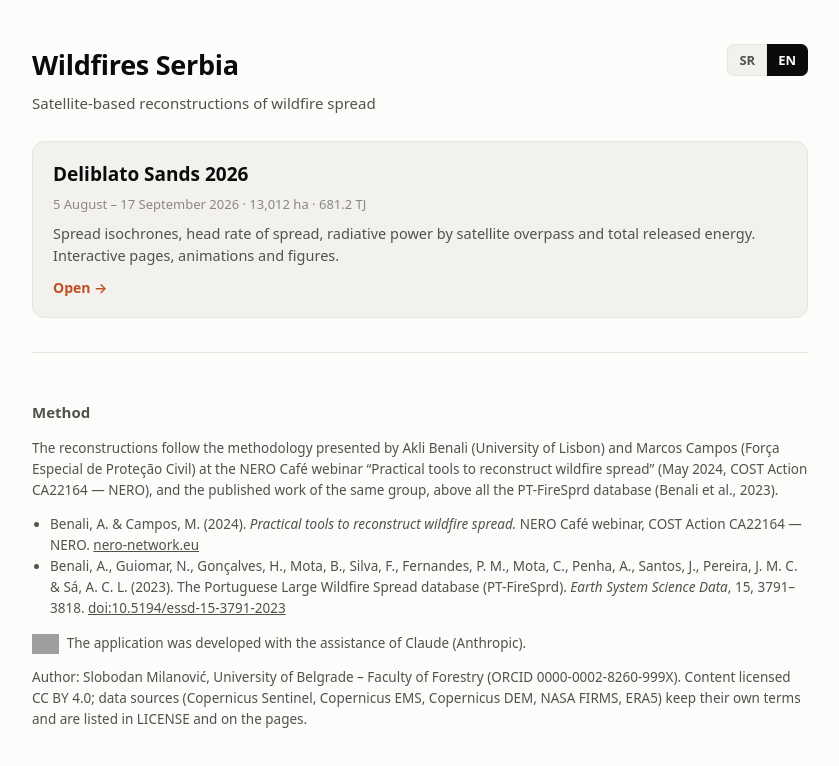
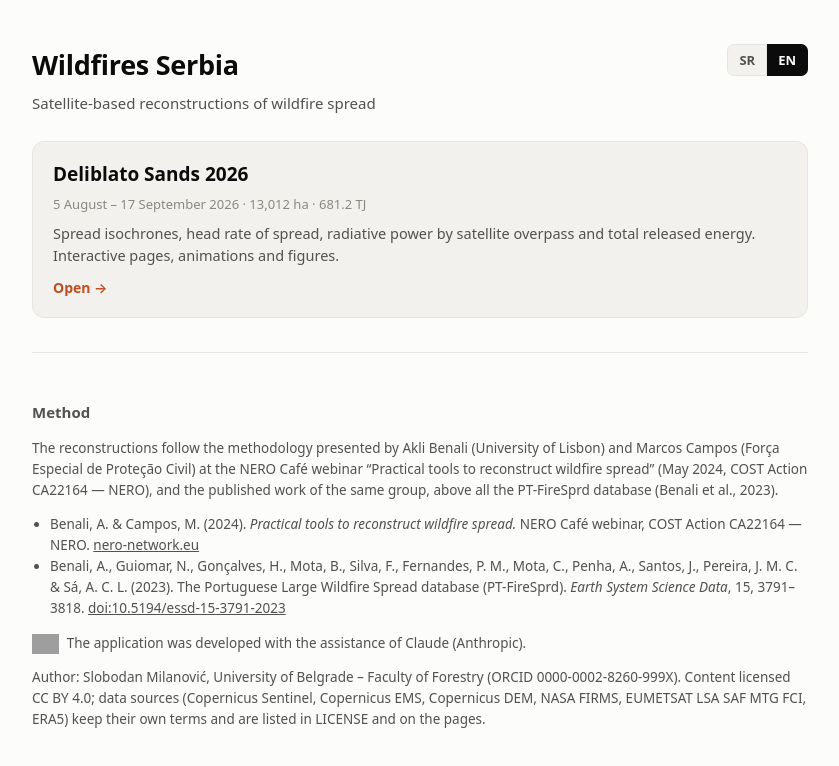
Before and after one commit to slobodan-milanovic/Wildfires_Serbia, a plain HTML site: page index.html in a window 1280 px wide. Shown: the whole page, without its empty margins (220-1059 px from the left). Drawn offline with Linux system fonts and the light colour scheme; grey boxes are pictures that could not be loaded.

Commit message:
Add files via upload

```diff
--- a/index.html
+++ b/index.html
@@ -75,8 +75,8 @@ footer ul { padding-left:18px; margin:6px 0; }
     <li>Benali, A., Guiomar, N., Gonçalves, H., Mota, B., Silva, F., Fernandes, P. M., Mota, C., Penha, A., Santos, J., Pereira, J. M. C. &amp; Sá, A. C. L. (2023). The Portuguese Large Wildfire Spread database (PT-FireSprd). <em>Earth System Science Data</em>, 15, 3791–3818. <a href="https://doi.org/10.5194/essd-15-3791-2023" target="_blank" rel="noopener">doi:10.5194/essd-15-3791-2023</a></li>
   </ul>
   <p><a href="https://claude.ai" target="_blank" rel="noopener"><img src="https://img.shields.io/badge/Developed%20with-Claude-D97757?logo=claude&amp;logoColor=white" alt="Developed with Claude" height="20" style="vertical-align:middle;margin-right:8px"></a><span data-sr="Aplikacija je razvijena uz pomoć Claude-a (Anthropic)." data-en="The application was developed with the assistance of Claude (Anthropic).">Aplikacija je razvijena uz pomoć Claude-a (Anthropic).</span></p>
-  <p data-sr="Autor: Slobodan Milanović, Univerzitet u Beogradu — Šumarski fakultet (ORCID 0000-0002-8260-999X). Sadržaj je pod licencom CC BY 4.0; izvori podataka (Copernicus Sentinel, Copernicus EMS, Copernicus DEM, NASA FIRMS, ERA5) imaju svoje uslove i navedeni su u LICENSE i na stranicama."
-     data-en="Author: Slobodan Milanović, University of Belgrade – Faculty of Forestry (ORCID 0000-0002-8260-999X). Content licensed CC BY 4.0; data sources (Copernicus Sentinel, Copernicus EMS, Copernicus DEM, NASA FIRMS, ERA5) keep their own terms and are listed in LICENSE and on the pages.">Autor: Slobodan Milanović, Univerzitet u Beogradu — Šumarski fakultet (ORCID 0000-0002-8260-999X). Sadržaj je pod licencom CC BY 4.0; izvori podataka (Copernicus Sentinel, Copernicus EMS, Copernicus DEM, NASA FIRMS, ERA5) imaju svoje uslove i navedeni su u LICENSE i na stranicama.</p>
+  <p data-sr="Autor: Slobodan Milanović, Univerzitet u Beogradu — Šumarski fakultet (ORCID 0000-0002-8260-999X). Sadržaj je pod licencom CC BY 4.0; izvori podataka (Copernicus Sentinel, Copernicus EMS, Copernicus DEM, NASA FIRMS, EUMETSAT LSA SAF MTG FCI, ERA5) imaju svoje uslove i navedeni su u LICENSE i na stranicama."
+     data-en="Author: Slobodan Milanović, University of Belgrade – Faculty of Forestry (ORCID 0000-0002-8260-999X). Content licensed CC BY 4.0; data sources (Copernicus Sentinel, Copernicus EMS, Copernicus DEM, NASA FIRMS, EUMETSAT LSA SAF MTG FCI, ERA5) keep their own terms and are listed in LICENSE and on the pages.">Autor: Slobodan Milanović, Univerzitet u Beogradu — Šumarski fakultet (ORCID 0000-0002-8260-999X). Sadržaj je pod licencom CC BY 4.0; izvori podataka (Copernicus Sentinel, Copernicus EMS, Copernicus DEM, NASA FIRMS, EUMETSAT LSA SAF MTG FCI, ERA5) imaju svoje uslove i navedeni su u LICENSE i na stranicama.</p>
 </footer>
 </div>
 
```
Also changed, not shown: 1 other file.
